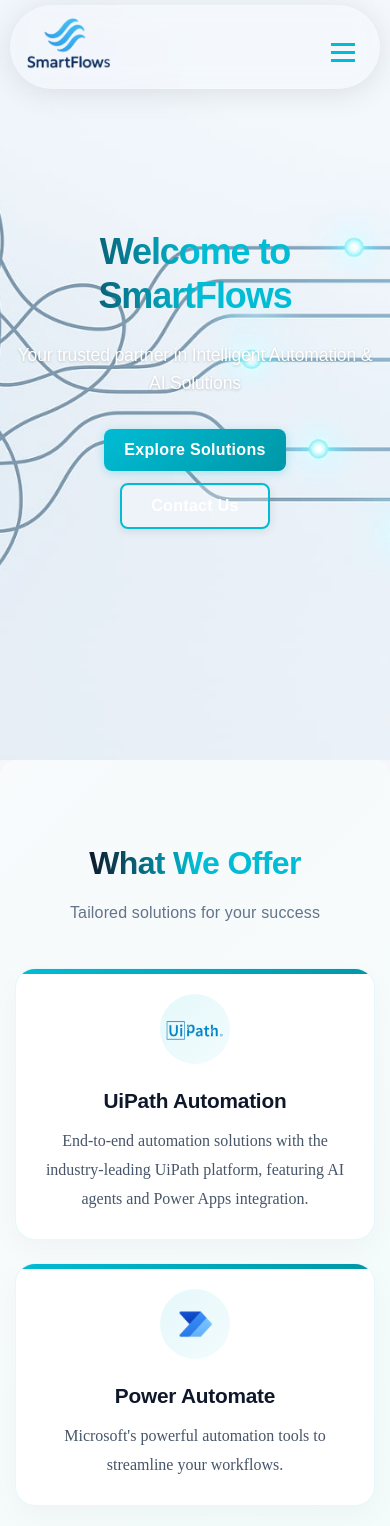
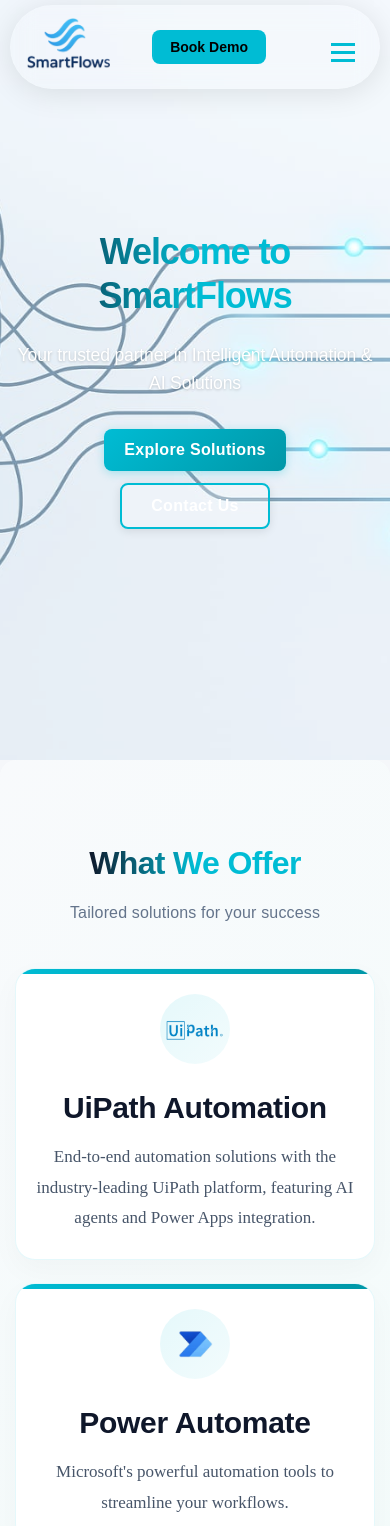
Before and after one commit to Shauryaraje7/SMART-FLOWS, a React (Vite) app: page / in a window 390 px wide. Shown: the top 1526 px of the page. Built offline with nearby package versions, Linux system fonts and the light colour scheme.

Commit message:
version 5.0.6

```diff
--- a/src/components/Navbar.jsx
+++ b/src/components/Navbar.jsx
@@ -66,9 +66,6 @@
             </Link>
           </div>
 
-
-
-
           <div className={`navbar-links ${isOpen ? 'active' : ''}`}>
             <NavLink
               to="/"
@@ -105,35 +102,32 @@
               <span>Courses</span>
             </NavLink>
 
-            {/* Group Contact and Button together */}
+            {/* Contact link in mobile menu */}
+            <a
+              href="#contact"
+              onClick={(e) => handleInPageNavigation('#contact', e)}
+              className="nav-link mobile-contact-link"
+            >
+              <span>Contact</span>
+            </a>
+
+            {/* This will be hidden on mobile */}
             <div className="contact-and-button">
-              <a
-                href="#contact"
-                onClick={(e) => handleInPageNavigation('#contact', e)}
-                className="nav-link contact-link-navbar"
-              >
-                <span>Contact</span>
-              </a>
 
               <div className="button-container">
                 <button className="navbar-btn" onClick={handleBookAppointment}>
-                  <span>Book  Call</span>
-
+                  <span>Book a Demo</span>
                 </button>
               </div>
             </div>
           </div>
 
-
-
-
-
-
-
-
-
-
-
+          {/* Mobile button container */}
+          <div className="mobile-button-container">
+            <button className="navbar-btn" onClick={handleBookAppointment}>
+              <span>Book Demo</span>
+            </button>
+          </div>
 
           <button
             className={`hamburger ${isOpen ? 'active' : ''}`}
--- a/src/components/pages/FooterSection.jsx
+++ b/src/components/pages/FooterSection.jsx
@@ -5,7 +5,7 @@
 import linkedinicon from '../../assets/linkedin.svg';
 import instaicon from '../../assets/instagram.svg';
 import gmailicon from '../../assets/gmail.svg';
-import Mainlogo from '../../assets/Logomain3.png';
+import Mainlogo from '../../assets/logo-for-footer.png';
 
 const FooterSection = () => {
   const [email, setEmail] = useState('');
--- a/src/components/pages/ServicesSection.jsx
+++ b/src/components/pages/ServicesSection.jsx
@@ -1,6 +1,7 @@
 import React, { useEffect, useRef } from 'react';
 import { FaLaptopCode } from 'react-icons/fa';
 import '../styles/ServicesSection.css';
+import '../styles/Global.css';
 import UipathLogo from '../../assets/UiPath-Logo.png';
 import PowerAutomateLogo from '../../assets/power-automate-logo-removebg-preview.png';
 import AgenticAiLogo from '../../assets/AgenticAiLogo.png';
@@ -88,8 +89,8 @@
             <div className="icon-wrapper">
               {service.icon}
             </div>
-            <h3  className='Allh1'  id={`service-title-${index}`}>{service.title}</h3>
-            <p  className='AllP'  >{service.description}</p>
+            <h3  className='Allh1 smallheading '  id={`service-title-${index}`}>{service.title}</h3>
+            <p  className='AllP  smallpara '  >{service.description}</p>
           </article>
         ))}
       </div>
--- a/src/components/pages/Testimonials.jsx
+++ b/src/components/pages/Testimonials.jsx
@@ -164,11 +164,7 @@
             modifier: 2.5,
             slideShadows: false,
           }}
-          pagination={{ clickable: true }}
-          navigation={{
-            nextEl: '.swiper-button-next',
-            prevEl: '.swiper-button-prev',
-          }}
+
           className="testimonial-slider"
           breakpoints={{
             320: {
@@ -220,15 +216,7 @@
 
 
         </Swiper>
-           <div className="testimonial-slider-control">
-            <div className="swiper-button-prev slider-arrow">
 
-            </div>
-            <div className="swiper-button-next slider-arrow">
-
-            </div>
-            <div className="swiper-pagination"></div>
-          </div>
       </div>
     </section>
   );
--- a/src/components/pages/WhyChooseUsSection.jsx
+++ b/src/components/pages/WhyChooseUsSection.jsx
@@ -113,8 +113,8 @@
               <div className="icon-wrapper">
                 <div className="choose-icon" aria-hidden="true">{card.icon}</div>
               </div>
-              <h3 id={`card-title-${index}`} className="Allh1">{card.title}</h3>
-              <p className="AllP">{card.description}</p>
+              <h3 id={`card-title-${index}`} className="Allh1 smallheading ">{card.title}</h3>
+              <p className="AllP smallpara ">{card.description}</p>
             </article>
           ))}
         </div>
--- a/src/components/pages/courses.jsx
+++ b/src/components/pages/courses.jsx
@@ -1,6 +1,8 @@
 import React, { useState } from 'react';
 import '../styles/courses.css';
 import '../styles/Global.css';
+
+import FooterSection from './FooterSection.jsx';
 
 const CoursePage = () => {
   const [searchTerm, setSearchTerm] = useState('');
@@ -694,9 +696,12 @@
       </div>
     </div>
   </div>
-)}
+
+)}  <FooterSection />
 
     </div>
+
+
   );
 };
 
--- a/src/components/styles/Global.css
+++ b/src/components/styles/Global.css
@@ -9,17 +9,53 @@
 .headingpara{
     font-size: 23px;
 }
-
-
 .headings{
 
   font-size: clamp(2rem, 5vw, 3rem);
 
 }
+
+.smallheading{
+  font-size:28px;
+}
+
+ .smallpara{
+    font-size: 20px;
+}
+
+
+
 @media (max-width: 1024px) {
 
-.headingpara{
-    font-size: 16px;
+.smallheading{
+  font-size:80px;
+}
+
+ .smallpara{
+    font-size: 17px;
 }
 
 }
+
+
+
+
+
+
+
+
+
+@media (max-width: 480px) {
+
+.smallheading{
+   font-size:30px;
+}
+
+ .smallpara{
+    font-size: 17px;
+}
+.headingpara{
+    font-size: 20px;
+}
+
+}
--- a/src/components/styles/Navbar.css
+++ b/src/components/styles/Navbar.css
@@ -101,7 +101,7 @@
   color: #0f172a;
   padding: 10px 20px;
   border: none;
-  border-radius: 15px;
+  border-radius: 8px;
   font-weight: 600;
   font-size: 20px;
   cursor: pointer;
@@ -197,6 +197,11 @@
   background: #00bcd4;
 }
 
+/* Mobile Button Container */
+.mobile-button-container {
+  display: none;
+}
+
 /* Responsive Design - Modified Mobile Menu */
 .contact-and-button{
   display: flex;
@@ -217,6 +222,29 @@
   }
   .navbar.scrolled {
     top: 0;
+  }
+
+  /* Move button next to hamburger */
+  .mobile-button-container {
+    display: block;
+    margin-right: 15px;
+  }
+
+  .mobile-button-container .navbar-btn {
+    padding: 8px 12px;
+    font-size: 14px;
+    margin-right: 10px;
+  }
+
+  /* Hide the desktop contact-and-button container */
+  .contact-and-button {
+    display: none;
+  }
+
+  /* Show contact link in mobile menu */
+  .mobile-contact-link {
+    display: block !important;
+    text-align: center;
   }
 
   .navbar-links {
@@ -253,24 +281,6 @@
   .navbar-links.active {
     max-height: 500px;
     padding: 20px;
-  }
-
-  .navbar-links .contact-and-button {
-    display: grid;
-    grid-template-columns: 1fr 1fr;
-    gap: 10px;
-    width: 100%;
-    font-family: "Times New Roman", Times, serif;
-  }
-
-  .navbar-links .contact-link-navbar {
-    grid-column: 1;
-    font-family: "Times New Roman", Times, serif;
-  }
-
-  .navbar-links .button-container {
-    grid-column: 2;
-    font-family: "Times New Roman", Times, serif;
   }
 
   .nav-link {
--- a/src/components/styles/ServicesSection.css
+++ b/src/components/styles/ServicesSection.css
@@ -168,7 +168,7 @@
 }
 
 .service-card h3 {
-  font-size: clamp(1.3rem, 2vw, 1.5rem);
+
   font-weight: 700;
   margin-bottom: clamp(10px, 2vw, 15px);
   color: #0f172a;
@@ -176,7 +176,7 @@
 }
 
 .service-card p {
-  font-size: clamp(1rem, 1.2vw, 1.05rem);
+
   color: #475569;
   line-height: 1.8;
   margin: 0;
--- a/src/components/styles/WhyChooseUsSection.css
+++ b/src/components/styles/WhyChooseUsSection.css
@@ -149,7 +149,7 @@
 }
 
 .choose-card h3 {
-  font-size: clamp(1.3rem, 2vw, 1.5rem);
+
   font-weight: 700;
   margin-bottom: clamp(10px, 2vw, 15px);
   color: #0f172a;
@@ -162,7 +162,7 @@
 }
 
 .choose-card p {
-  font-size: clamp(1rem, 1.2vw, 1.05rem);
+
   color: #475569;
   line-height: 1.8;
   margin: 0;
--- a/src/components/styles/testimonials.css
+++ b/src/components/styles/testimonials.css
@@ -175,6 +175,7 @@
   align-items: center;
   justify-content: center;
   height: 15vh;
+  bottom: 40vh;
 }
 
 .slider-arrow {
@@ -294,7 +295,7 @@
 left: 43vw;
 }
 .testimonial-slider-control {
-
+  bottom: 50vh;
   position: relative;
   margin-top: -30px;
   display: flex;
```
Also changed, not shown: src/assets/logo-for-footer.png (added).
